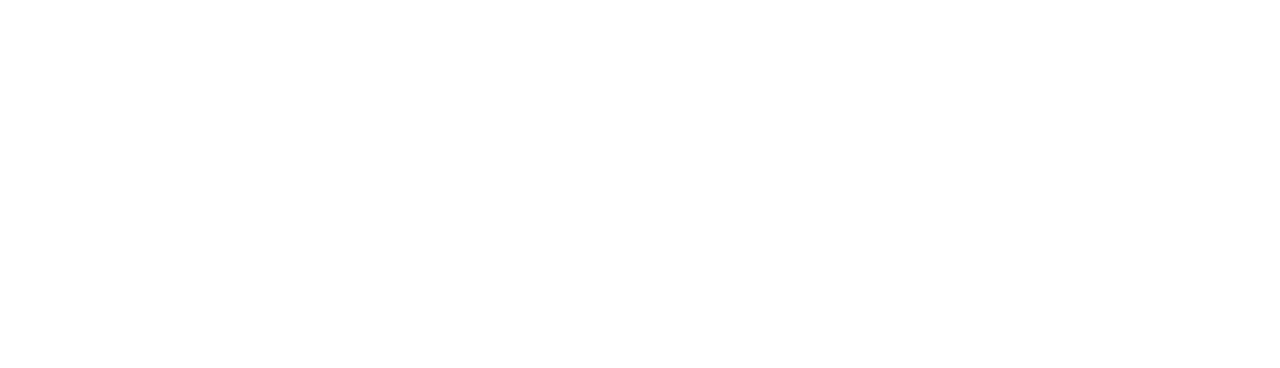
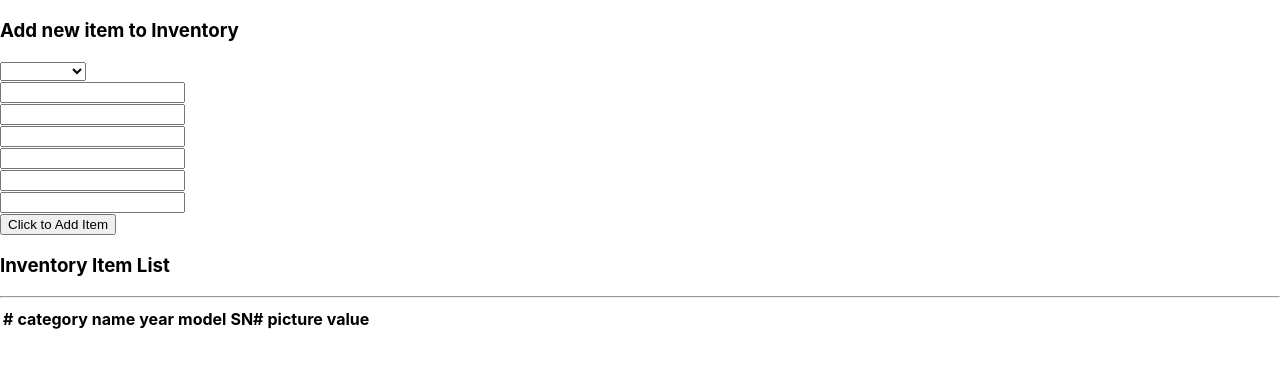
Before and after one commit to jcharfauros/Firelogger-client, a React (Create React App) app: page / in a window 1280 px wide. Shown: the top 368 px of the page. Built offline with nearby package versions, Linux system fonts and the light colour scheme.

Commit message:
latest Inventory Create and InventoryTable(Delete)

```diff
--- a/src/App.js
+++ b/src/App.js
@@ -1,11 +1,14 @@
 import React from "react";
+import InventoryCreate from "./inventory/InventoryCreate";
+import InventoryTable from "./inventory/InventoryTable";
 
 function App() {
   return (
     <div>
-
+      <InventoryCreate />
+      <InventoryTable />
     </div>
-  )
+  );
 }
 
 export default App;
--- a/src/inventory/InventoryCreate.jsx
+++ b/src/inventory/InventoryCreate.jsx
@@ -1 +1,122 @@
-/* delete me pls */
+import React, { useState, useEffect } from "react";
+import { Button, Form, FormGroup, Label, Input, Container } from "reactstrap";
+
+const InventoryCreate = (props) => {
+  const [category, setCategory] = useState("");
+  const [name, setName] = useState("");
+  const [year, setYear] = useState("");
+  const [model, setModel] = useState("");
+  const [serial_number, setSerial_Number] = useState("");
+  const [pic_url, setPic_Url] = useState("");
+  const [value, setValue] = useState("");
+
+  const handleSubmit = (e) => {
+    e.preventDefault();
+    fetch(`http://localhost:3000/create`, {
+      method: "POST",
+      body: JSON.stringify({
+        inventory: {
+          category: category,
+          name: name,
+          year: year,
+          model: model,
+          serial_number: serial_number,
+          pic_url: pic_url,
+          value: value,
+        },
+      }),
+      headers: new Headers({
+        "Content-Type": "application/json",
+        Authorization: props.token,
+      }),
+    })
+      .then((res) => res.json())
+      .then((inventoryData) => {
+        console.log(inventoryData);
+        setCategory("");
+        setName("");
+        setYear("");
+        setModel("");
+        setSerial_Number("");
+        setPic_Url("");
+        setValue("");
+        props.fetchInventory();
+      });
+  };
+
+  return (
+    <Container>
+      <h3>Add new item to Inventory</h3>
+      <Form onSubmit={handleSubmit}>
+        <FormGroup>
+          <Label htmlFor="category" />
+          <Input
+            type="select"
+            name="category"
+            value={category}
+            onChange={(e) => setCategory(e.target.value)}
+          >
+            <option></option>
+            <option value="electronics">electronics</option>
+            <option value="jewelry">jewelry</option>
+            <option value="furs">furs</option>
+            <option value="art">art</option>
+            <option value="antiques">antiques</option>
+            <option value="other/misc">other/misc</option>
+          </Input>
+        </FormGroup>
+        <FormGroup>
+          <Label htmlFor="name" />
+          <Input
+            name="name"
+            value={name}
+            onChange={(e) => setName(e.target.value)}
+          />
+        </FormGroup>
+        <FormGroup>
+          <Label htmlFor="year" />
+          <Input
+            name="year"
+            value={year}
+            onChange={(e) => setYear(e.target.value)}
+          />
+        </FormGroup>
+        <FormGroup>
+          <Label htmlFor="model" />
+          <Input
+            name="model"
+            value={model}
+            onChange={(e) => setModel(e.target.value)}
+          />
+        </FormGroup>
+        <FormGroup>
+          <Label htmlFor="serial_number" />
+          <Input
+            name="serial_number"
+            value={serial_number}
+            onChange={(e) => setSerial_Number(e.target.value)}
+          />
+        </FormGroup>
+        <FormGroup>
+          <Label htmlFor="pic_url" />
+          <Input
+            name="pic_url"
+            value={pic_url}
+            onChange={(e) => setPic_Url(e.target.value)}
+          />
+        </FormGroup>
+        <FormGroup>
+          <Label htmlFor="value" />
+          <Input
+            name="value"
+            value={value}
+            onChange={(e) => setValue(e.target.value)}
+          />
+        </FormGroup>
+        <Button type="submit">Click to Add Item</Button>
+      </Form>
+    </Container>
+  );
+};
+
+export default InventoryCreate;
--- a/src/inventory/InventoryTable.jsx
+++ b/src/inventory/InventoryTable.jsx
@@ -1 +1,39 @@
-/* delete me pls */
+import React from "react";
+import { Table, Button, Container } from "reactstrap";
+
+const InventoryTable = (props) => {
+  const deleteInventory = (workout) => {
+    fetch(`http://localhost:3000/inventory/delete/${inventory.id}`, {
+      method: "DELETE",
+      headers: new Headers({
+        "Content-Type": "application/json",
+        Authorization: props.token,
+      }),
+    }).then(() => props.fetchInventory());
+  };
+  console.log(props);
+
+  return (
+    <Container>
+      <h3>Inventory Item List</h3>
+      <hr />
+      <Table striped>
+        <thead>
+          <tr>
+            <th>#</th>
+            <th>category</th>
+            <th>name</th>
+            <th>year</th>
+            <th>model</th>
+            <th>SN#</th>
+            <th>picture</th>
+            <th>value</th>
+          </tr>
+        </thead>
+        {/* <tbody>{inventoryMapper()}</tbody> */}
+      </Table>
+    </Container>
+  );
+};
+
+export default InventoryTable;
```
Also changed, not shown: 1 other file (tests, documents, lock files or other folders).
